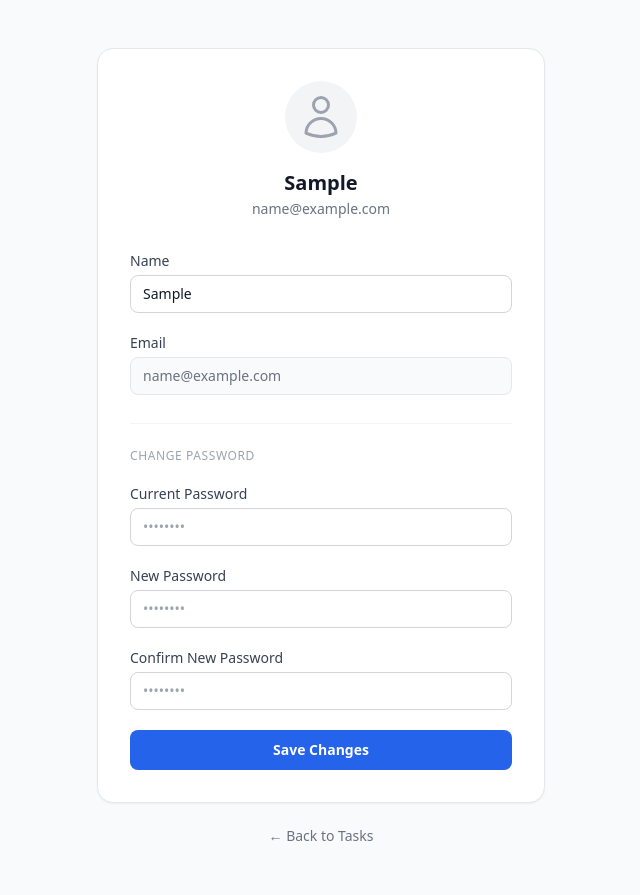
After one commit to Tofik7286/TODO_LIST, a Django app: page /profile/ in a window 1280 px wide. The commit adds this page. Shown: the whole page, without its empty margins (319-959 px from the left). Run offline with Django 5.2, Linux system fonts and the light colour scheme; the visitor is signed in with stand-in values (Sample User, id 1); some libraries are stand-ins or nearby versions.

Commit message:
Profile Page Added

```diff
--- a/todoapp/forms.py
+++ b/todoapp/forms.py
@@ -50,3 +50,48 @@ class TaskForm(forms.ModelForm):
     class Meta:
         model = Task
         fields = ['title', 'description', 'category', 'priority', 'status', 'due_date']
+
+
+class ProfileForm(forms.Form):
+    name = forms.CharField(
+        max_length=150,
+        required=False,
+        widget=forms.TextInput(attrs={'placeholder': 'Your full name'}),
+    )
+    current_password = forms.CharField(
+        required=False,
+        widget=forms.PasswordInput(attrs={'placeholder': '••••••••'}),
+    )
+    new_password = forms.CharField(
+        required=False,
+        widget=forms.PasswordInput(attrs={'placeholder': '••••••••'}),
+    )
+    confirm_password = forms.CharField(
+        required=False,
+        widget=forms.PasswordInput(attrs={'placeholder': '••••••••'}),
+    )
+
+    def __init__(self, *args, **kwargs):
+        self.user = kwargs.pop('user', None)
+        super().__init__(*args, **kwargs)
+
+    def clean(self):
+        cleaned_data = super().clean()
+        current = cleaned_data.get('current_password')
+        new = cleaned_data.get('new_password')
+        confirm = cleaned_data.get('confirm_password')
+
+        any_filled = any([current, new, confirm])
+        if any_filled:
+            if not current:
+                self.add_error('current_password', 'Enter your current password.')
+            if not new:
+                self.add_error('new_password', 'Enter a new password.')
+            if not confirm:
+                self.add_error('confirm_password', 'Confirm your new password.')
+            if current and self.user and not self.user.check_password(current):
+                self.add_error('current_password', 'Current password is incorrect.')
+            if new and confirm and new != confirm:
+                self.add_error('confirm_password', 'New passwords do not match.')
+
+        return cleaned_data
--- /dev/null
+++ b/todoapp/templates/todoapp/profile.html
@@ -0,0 +1,135 @@
+<!DOCTYPE html>
+<html lang="en">
+<head>
+    <meta charset="UTF-8">
+    <meta name="viewport" content="width=device-width, initial-scale=1.0">
+    <title>Profile</title>
+    <script src="https://cdn.tailwindcss.com"></script>
+</head>
+<body class="min-h-screen bg-gray-50 flex items-center justify-center px-4 py-12">
+
+    <div class="w-full max-w-md">
+        <div class="bg-white rounded-2xl border border-gray-200 shadow-sm p-8">
+
+            <!-- Avatar + Identity -->
+            <div class="flex flex-col items-center mb-8">
+                <div class="mb-4 rounded-full bg-gray-100 p-3">
+                    <svg xmlns="http://www.w3.org/2000/svg" class="h-12 w-12 text-gray-400" fill="none" viewBox="0 0 24 24" stroke="currentColor" stroke-width="1.5">
+                        <path stroke-linecap="round" stroke-linejoin="round" d="M15.75 6a3.75 3.75 0 11-7.5 0 3.75 3.75 0 017.5 0zM4.501 20.118a7.5 7.5 0 0114.998 0A17.933 17.933 0 0112 21.75c-2.676 0-5.216-.584-7.499-1.632z"/>
+                    </svg>
+                </div>
+                <h1 class="text-xl font-bold text-gray-900">
+                    {% if request.user.first_name %}{{ request.user.first_name }}{% else %}{{ request.user.email }}{% endif %}
+                </h1>
+                <p class="text-sm text-gray-500 mt-0.5">{{ request.user.email }}</p>
+            </div>
+
+            <!-- Success message -->
+            {% if messages %}
+                {% for message in messages %}
+                    <div class="mb-6 rounded-lg border border-green-200 bg-green-50 px-4 py-3">
+                        <p class="text-sm text-green-700">{{ message }}</p>
+                    </div>
+                {% endfor %}
+            {% endif %}
+
+            <form method="post" novalidate>
+                {% csrf_token %}
+
+                <!-- Name -->
+                <div class="mb-5">
+                    <label class="block text-sm font-medium text-gray-700 mb-1" for="id_name">Name</label>
+                    <input
+                        type="text"
+                        id="id_name"
+                        name="name"
+                        value="{{ form.name.value|default:'' }}"
+                        placeholder="Your full name"
+                        class="w-full rounded-lg border {% if form.name.errors %}border-red-400 bg-red-50{% else %}border-gray-300{% endif %} px-3 py-2 text-sm text-gray-900 placeholder-gray-400 focus:outline-none focus:ring-2 focus:ring-blue-500 focus:border-transparent transition"
+                    >
+                    {% for error in form.name.errors %}
+                        <p class="mt-1 text-xs text-red-500">{{ error }}</p>
+                    {% endfor %}
+                </div>
+
+                <!-- Email (read-only) -->
+                <div class="mb-7">
+                    <label class="block text-sm font-medium text-gray-700 mb-1">Email</label>
+                    <p class="w-full rounded-lg border border-gray-200 bg-gray-50 px-3 py-2 text-sm text-gray-500">{{ request.user.email }}</p>
+                </div>
+
+                <!-- Change Password -->
+                <div class="border-t border-gray-100 pt-6 mb-5">
+                    <p class="text-xs font-medium text-gray-400 uppercase tracking-wider mb-5">Change Password</p>
+
+                    <!-- Current Password -->
+                    <div class="mb-5">
+                        <label class="block text-sm font-medium text-gray-700 mb-1" for="id_current_password">Current Password</label>
+                        <input
+                            type="password"
+                            id="id_current_password"
+                            name="current_password"
+                            placeholder="••••••••"
+                            class="w-full rounded-lg border {% if form.current_password.errors %}border-red-400 bg-red-50{% else %}border-gray-300{% endif %} px-3 py-2 text-sm text-gray-900 placeholder-gray-400 focus:outline-none focus:ring-2 focus:ring-blue-500 focus:border-transparent transition"
+                        >
+                        {% for error in form.current_password.errors %}
+                            <p class="mt-1 text-xs text-red-500">{{ error }}</p>
+                        {% endfor %}
+                    </div>
+
+                    <!-- New Password -->
+                    <div class="mb-5">
+                        <label class="block text-sm font-medium text-gray-700 mb-1" for="id_new_password">New Password</label>
+                        <input
+                            type="password"
+                            id="id_new_password"
+                            name="new_password"
+                            placeholder="••••••••"
+                            class="w-full rounded-lg border {% if form.new_password.errors %}border-red-400 bg-red-50{% else %}border-gray-300{% endif %} px-3 py-2 text-sm text-gray-900 placeholder-gray-400 focus:outline-none focus:ring-2 focus:ring-blue-500 focus:border-transparent transition"
+                        >
+                        {% for error in form.new_password.errors %}
+                            <p class="mt-1 text-xs text-red-500">{{ error }}</p>
+                        {% endfor %}
+                    </div>
+
+                    <!-- Confirm Password -->
+                    <div class="mb-5">
+                        <label class="block text-sm font-medium text-gray-700 mb-1" for="id_confirm_password">Confirm New Password</label>
+                        <input
+                            type="password"
+                            id="id_confirm_password"
+                            name="confirm_password"
+                            placeholder="••••••••"
+                            class="w-full rounded-lg border {% if form.confirm_password.errors %}border-red-400 bg-red-50{% else %}border-gray-300{% endif %} px-3 py-2 text-sm text-gray-900 placeholder-gray-400 focus:outline-none focus:ring-2 focus:ring-blue-500 focus:border-transparent transition"
+                        >
+                        {% for error in form.confirm_password.errors %}
+                            <p class="mt-1 text-xs text-red-500">{{ error }}</p>
+                        {% endfor %}
+                    </div>
+
+                    {% if form.non_field_errors %}
+                        <div class="mb-4 rounded-lg border border-red-200 bg-red-50 px-4 py-3">
+                            {% for error in form.non_field_errors %}
+                                <p class="text-sm text-red-600">{{ error }}</p>
+                            {% endfor %}
+                        </div>
+                    {% endif %}
+                </div>
+
+                <button
+                    type="submit"
+                    class="w-full rounded-lg bg-blue-600 px-4 py-2.5 text-sm font-semibold text-white hover:bg-blue-700 focus:outline-none focus:ring-2 focus:ring-blue-500 focus:ring-offset-2 transition-colors"
+                >
+                    Save Changes
+                </button>
+            </form>
+
+        </div>
+
+        <div class="mt-5 text-center">
+            <a href="{% url 'todo' %}" class="text-sm text-gray-500 hover:text-gray-700 transition-colors">&larr; Back to Tasks</a>
+        </div>
+    </div>
+
+</body>
+</html>
--- a/todoapp/templates/todoapp/todo.html
+++ b/todoapp/templates/todoapp/todo.html
@@ -17,9 +17,9 @@
                 <p class="text-sm text-gray-500 mt-1">Manage your daily tasks</p>
             </div>
             <div class="flex items-center gap-3">
-                <span class="text-sm text-gray-600">
+                <a href="{% url 'profile' %}" class="text-sm text-gray-600 hover:text-blue-600 transition-colors">
                     {% if request.user.first_name %}{{ request.user.first_name }}{% else %}{{ request.user.email }}{% endif %}
-                </span>
+                </a>
                 <form method="POST" action="{% url 'logout' %}">
                     {% csrf_token %}
                     <button type="submit" class="rounded-lg border border-gray-300 px-3 py-1.5 text-sm text-gray-500 hover:border-red-300 hover:text-red-600 transition-colors">
--- a/todoapp/urls.py
+++ b/todoapp/urls.py
@@ -6,4 +6,5 @@ urlpatterns = [
     path('register/', views.register, name='register'),
     path('login/', views.login, name='login'),
     path('logout/', views.logout_view, name='logout'),
+    path('profile/', views.profile, name='profile'),
 ]
--- a/todoapp/views.py
+++ b/todoapp/views.py
@@ -1,7 +1,8 @@
 from django.shortcuts import render, redirect
-from django.contrib.auth import authenticate, login as auth_login, logout as auth_logout
+from django.contrib.auth import authenticate, login as auth_login, logout as auth_logout, update_session_auth_hash
 from django.contrib.auth.decorators import login_required
-from .forms import UserRegistrationForm, LoginForm
+from django.contrib import messages
+from .forms import UserRegistrationForm, LoginForm, ProfileForm
 from .models import Task
 
 
@@ -46,3 +47,24 @@ def login(request):
 def logout_view(request):
     auth_logout(request)
     return redirect('login')
+
+
+@login_required
+def profile(request):
+    if request.method == 'POST':
+        form = ProfileForm(request.POST, user=request.user)
+        if form.is_valid():
+            user = request.user
+            name = form.cleaned_data['name'].strip()
+            if name:
+                user.first_name = name
+            new_password = form.cleaned_data.get('new_password')
+            if new_password:
+                user.set_password(new_password)
+                update_session_auth_hash(request, user)
+            user.save()
+            messages.success(request, 'Profile updated successfully.')
+            return redirect('profile')
+    else:
+        form = ProfileForm(user=request.user, initial={'name': request.user.first_name})
+    return render(request, 'todoapp/profile.html', {'form': form})
```
Also changed, not shown: .claude/specs/06-profile-page.md (added).
